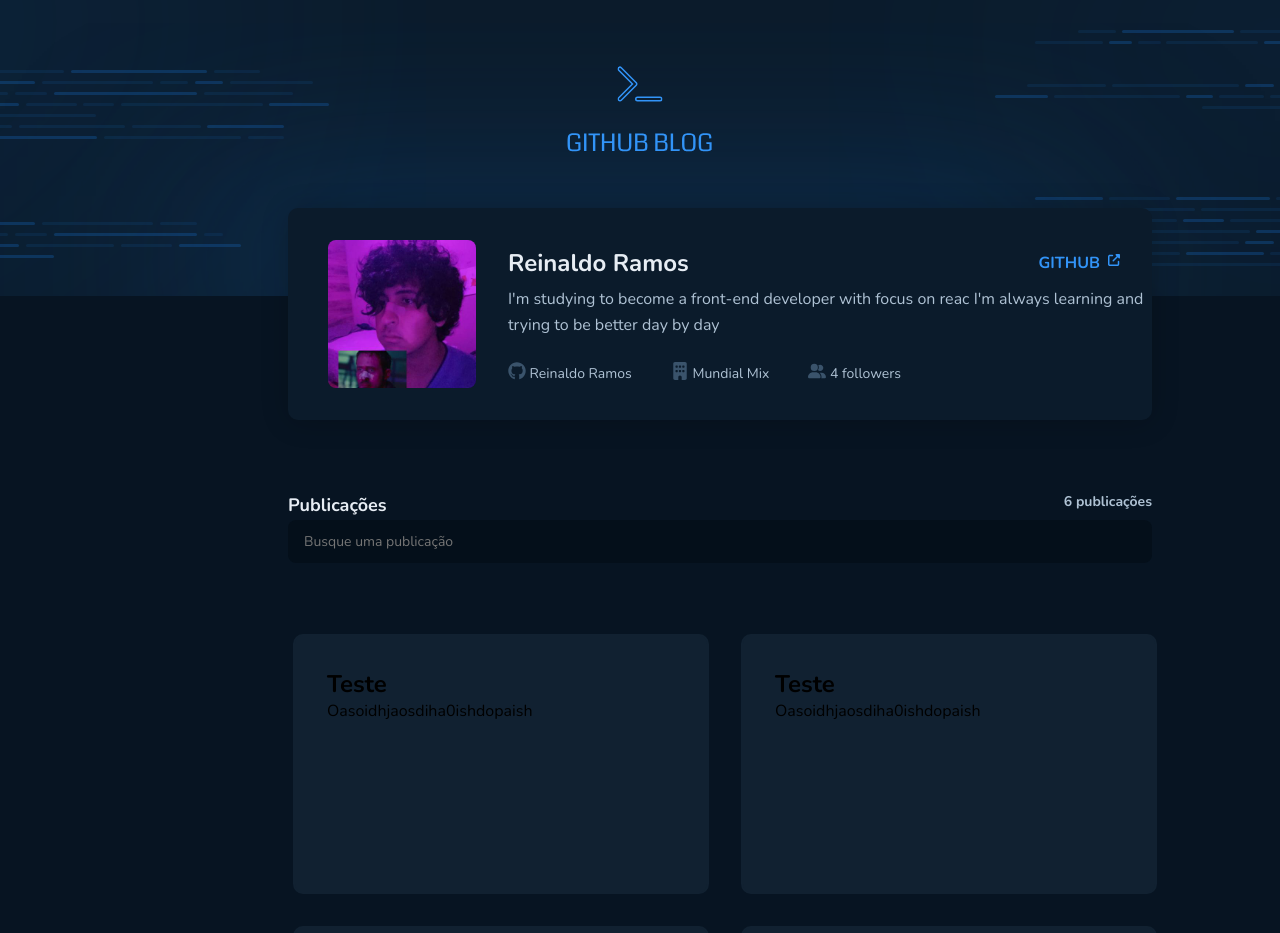
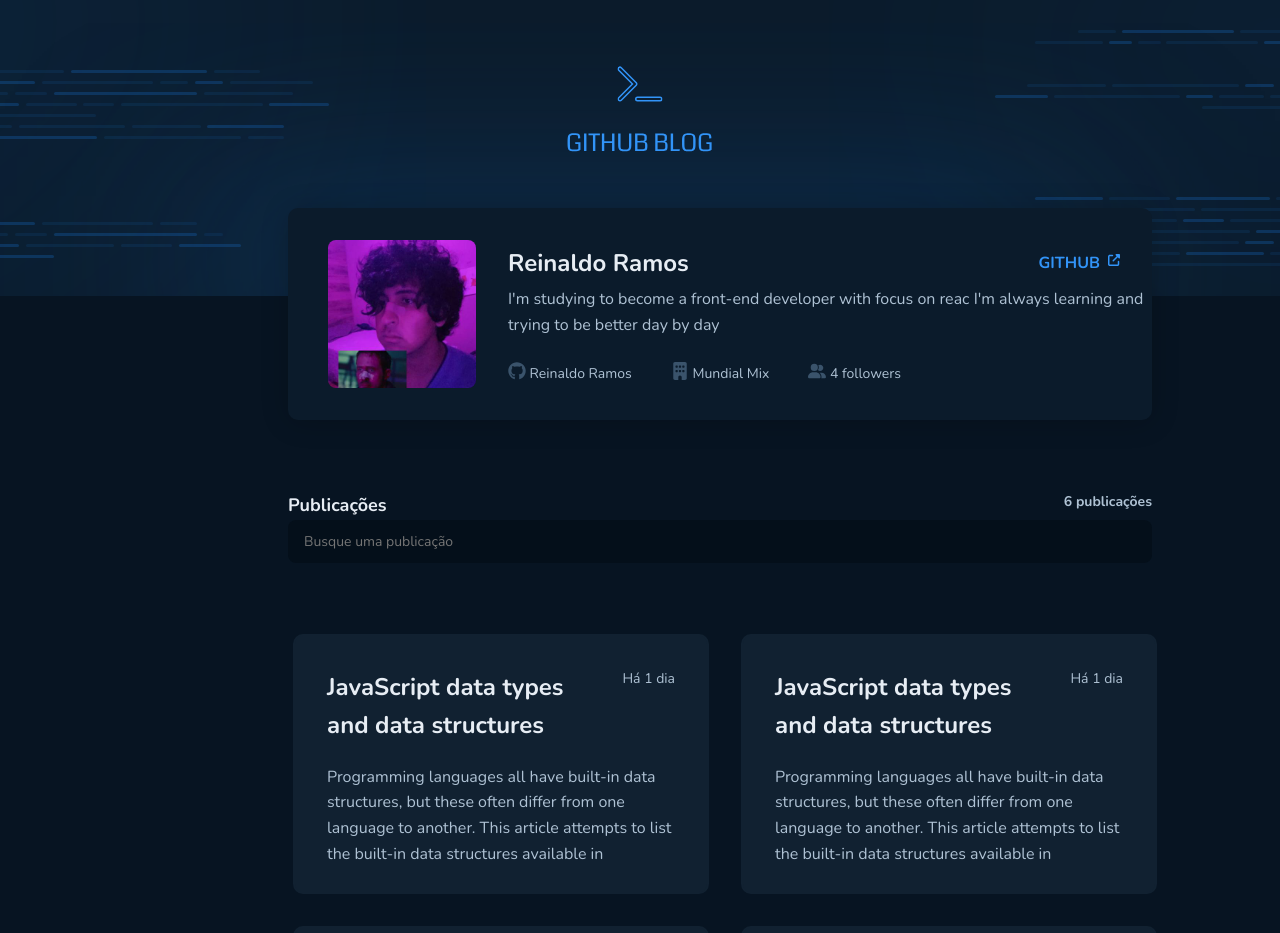
Before and after one commit to ReinaldoARamos/GItHub_Blog, a React (Vite) app: page / in a window 1280 px wide. Shown: the top 933 px of the page. Built offline with nearby package versions, Linux system fonts and the light colour scheme.

Commit message:
criando a base dos posts com conteudo estático

```diff
--- a/src/Pages/Blog/Components/Post/index.tsx
+++ b/src/Pages/Blog/Components/Post/index.tsx
@@ -1,14 +1,19 @@
+import { RegularText, TitleText } from "../../../../Typography/Typography";
 import { PostContainer } from "./style";
 
 export function Post() {
   return (
     <PostContainer>
-      <h1>
-        Teste
-      </h1>
-      <section>
-        Oasoidhjaosdiha0ishdopaish
-      </section>
+      <header>
+        <TitleText>JavaScript data types and data structures</TitleText>
+        <RegularText size="s">Há 1 dia</RegularText>
+      </header>
+
+      <RegularText color="text" size="m" className="Content">
+        Programming languages all have built-in data structures, but these often
+        differ from one language to another. This article attempts to list the
+        built-in data structures available in
+      </RegularText>
     </PostContainer>
   );
 }
--- a/src/Pages/Blog/Components/Post/style.tsx
+++ b/src/Pages/Blog/Components/Post/style.tsx
@@ -10,6 +10,21 @@
   padding: 2rem;
   transition: 0.4s;
   margin-left: 293px;
+  display: flex;
+  flex-direction: column;
 
+  h1{
 
+    width: 283px;
+
+  }
+  header{
+    display: flex;
+    align-items: flex-start;
+    justify-content: space-between;
+  }
+
+  .Content{
+    margin-top: 20px;
+  }
 `
```
